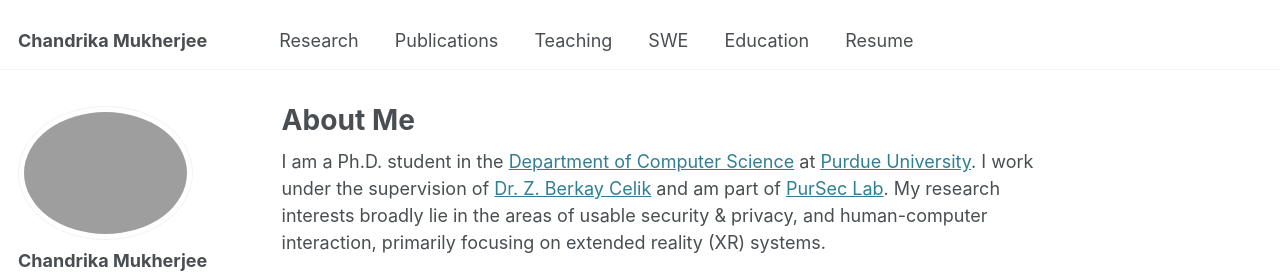
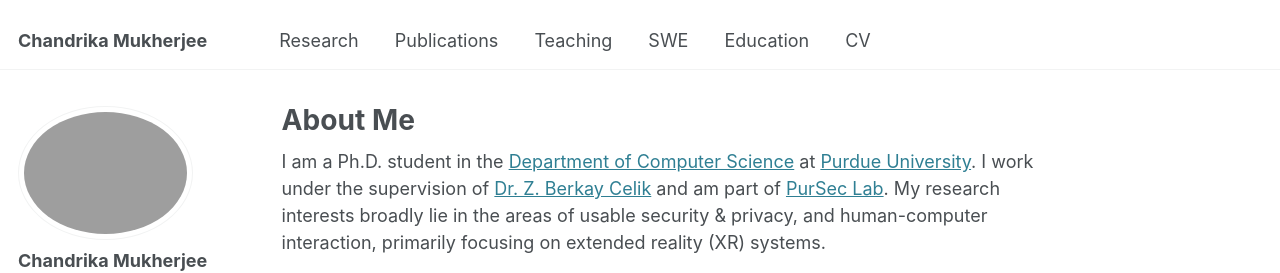
Before and after one commit to chandms/chandms.github.io, a Jekyll site: the page built from _pages/about.md, in a window 1280 px wide. Shown: the top 273 px of the page. Built offline with Jekyll 4.4.1, drawn with Linux system fonts in a browser that asks for light colours; some web fonts are replaced.

Commit message:
updated cv

```diff
--- a/_data/navigation.yml
+++ b/_data/navigation.yml
@@ -23,5 +23,5 @@ main:
   # - title: "Blog Posts"
   #   url: /year-archive/
 
-  - title: "Resume"
-    url: /files/Resume_2025.pdf
+  - title: "CV"
+    url: /files/Academic_CV_2025.pdf
```
Also changed, not shown: 4 other files.
